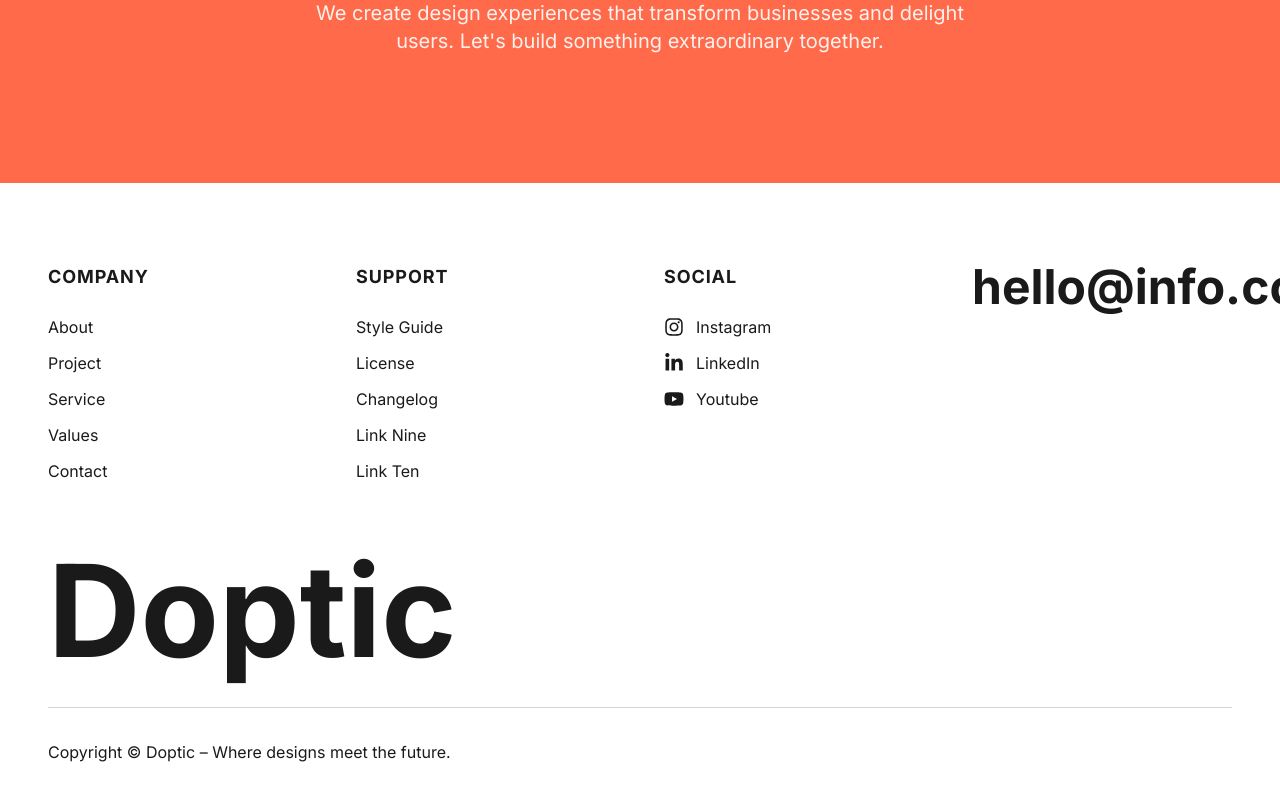
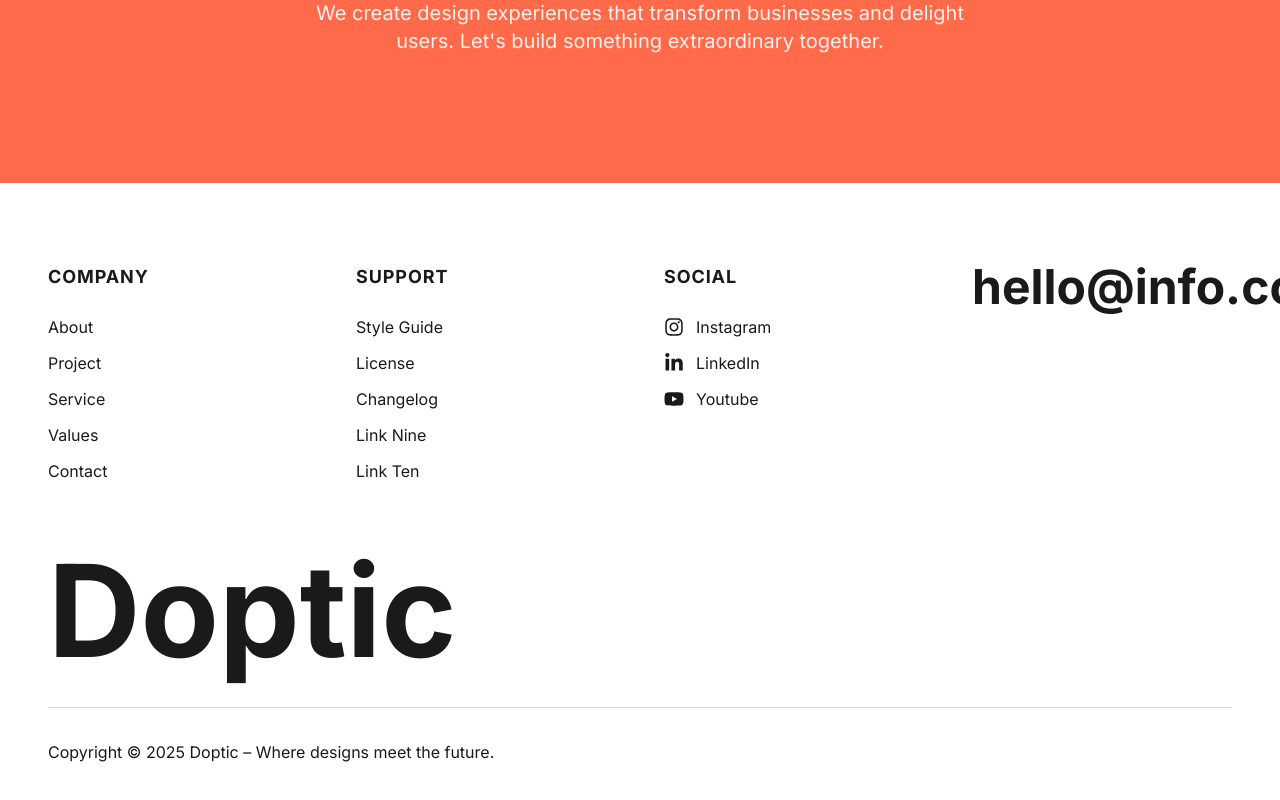
Before and after one commit to wasialsafa/deoptic2, a React (Vite) app: page /blog in a window 1280 px wide. Shown: the part 1634-2434 px from the top of the page. Built offline with nearby package versions, Linux system fonts and the light colour scheme; a web font is replaced by a local one.

Commit message:
Add dynamic year to copyright and fix dark mode border
Co-authored-by: wasialsafa <237272824+wasialsafa@users.noreply.github.com>

```diff
--- a/src/components/Footer.jsx
+++ b/src/components/Footer.jsx
@@ -164,10 +164,10 @@ const Footer = () => {
             whileInView={{ opacity: 1 }}
             viewport={{ once: true }}
             transition={{ duration: 0.6, delay: 0.5 }}
-            className="border-t border-gray-300 pt-8"
+            className="border-t border-gray-300 dark:border-gray-700 pt-8"
           >
             <p className="text-text-dark dark:text-text-light text-sm md:text-base">
-              Copyright © Doptic – Where designs meet the future.
+              Copyright © {new Date().getFullYear()} Doptic – Where designs meet the future.
             </p>
           </motion.div>
         </div>
```
